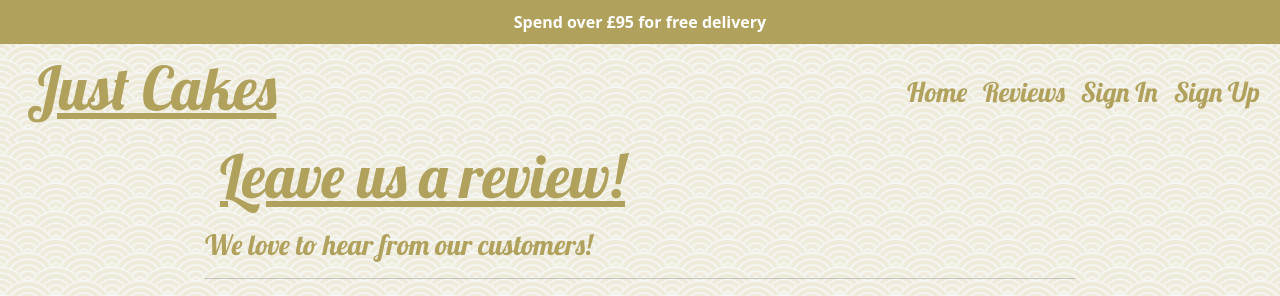
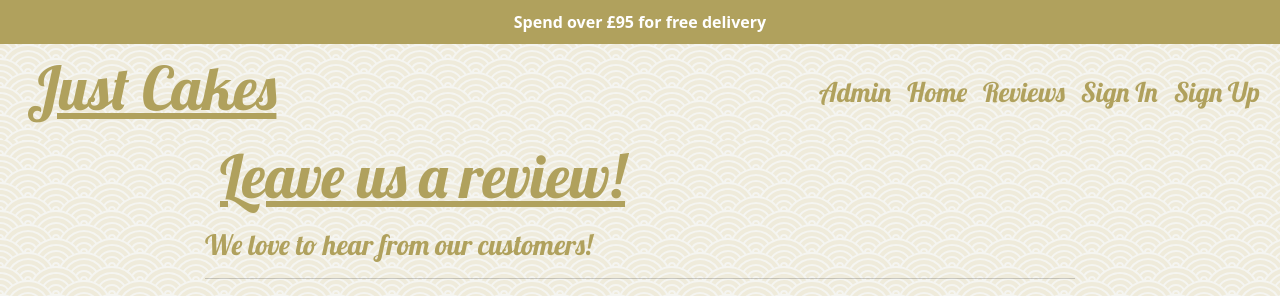
Before and after one commit to CheyenneMDavid/Just-Cakes, a Django app: page /reviews/create-post/ in a window 1280 px wide. Shown: the top 296 px of the page. Run offline with Django 3.2, Linux system fonts and the light colour scheme; some libraries are stand-ins or nearby versions.

Commit message:
Add admin login to navigation

```diff
--- a/templates/base.html
+++ b/templates/base.html
@@ -95,6 +95,15 @@
 				<!-- Links in navbar -->
 				<div class="collapse navbar-collapse" id="navbarText">
 					<ul class="navbar-nav ms-auto mb-2 mb-lg-0">
+						<!-- Admin login -->
+						<li class="nav-item">
+							<a
+								class="nav-link active"
+								aria-current="page"
+								href="{% url 'admin:index' %}"
+								>Admin</a
+							>
+						</li>
 						<!-- Static Nav Items -->
 						<li class="nav-item">
 							<a
@@ -120,7 +129,7 @@
 						</li>
 						<li class="nav-item">
 							<a
-								href="{% url 'customer_accounts_detail' pk=user.customeraccount.pk %}"
+								href="{% url 'customer_account_detail' pk=user.customeraccount.pk %}"
 								target="_blank"
 								class="nav-link"
 								>My Account</a
```
